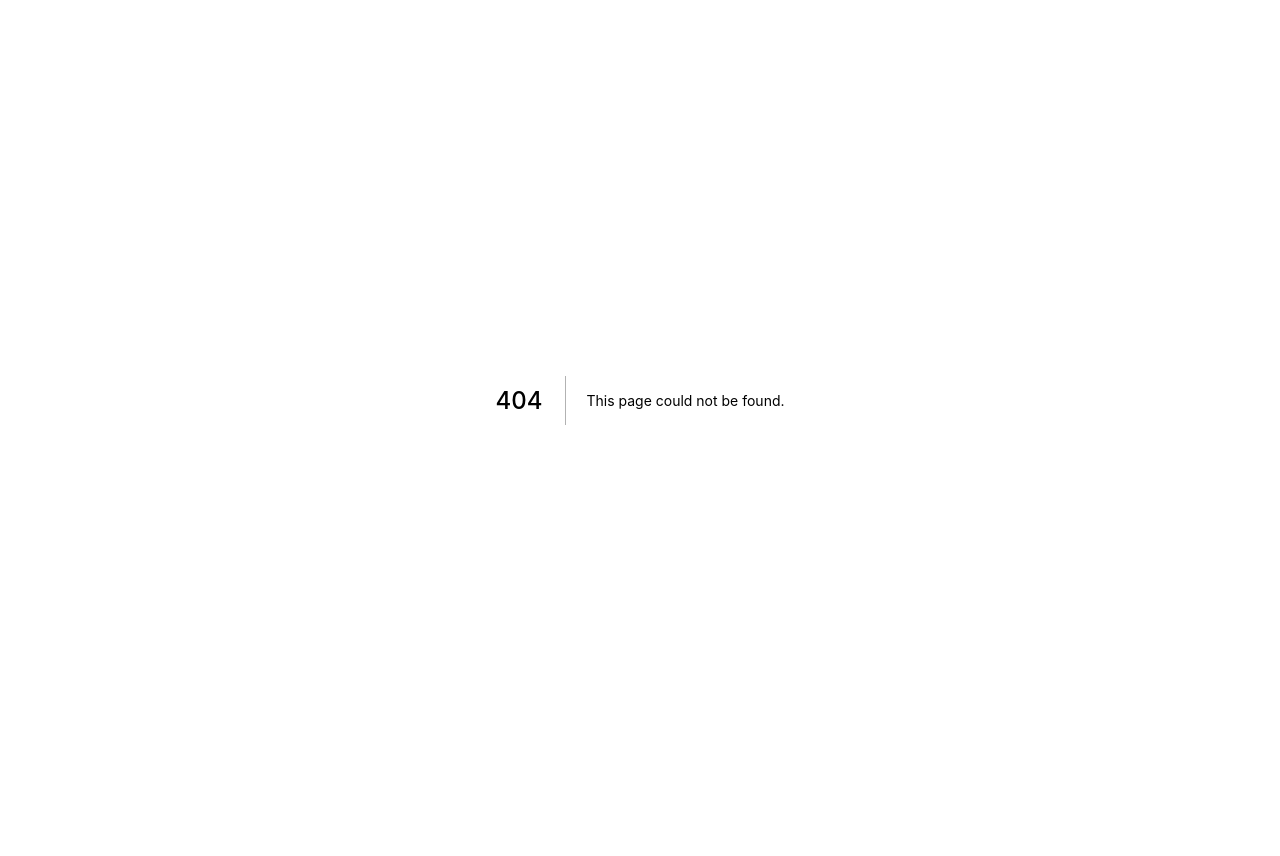
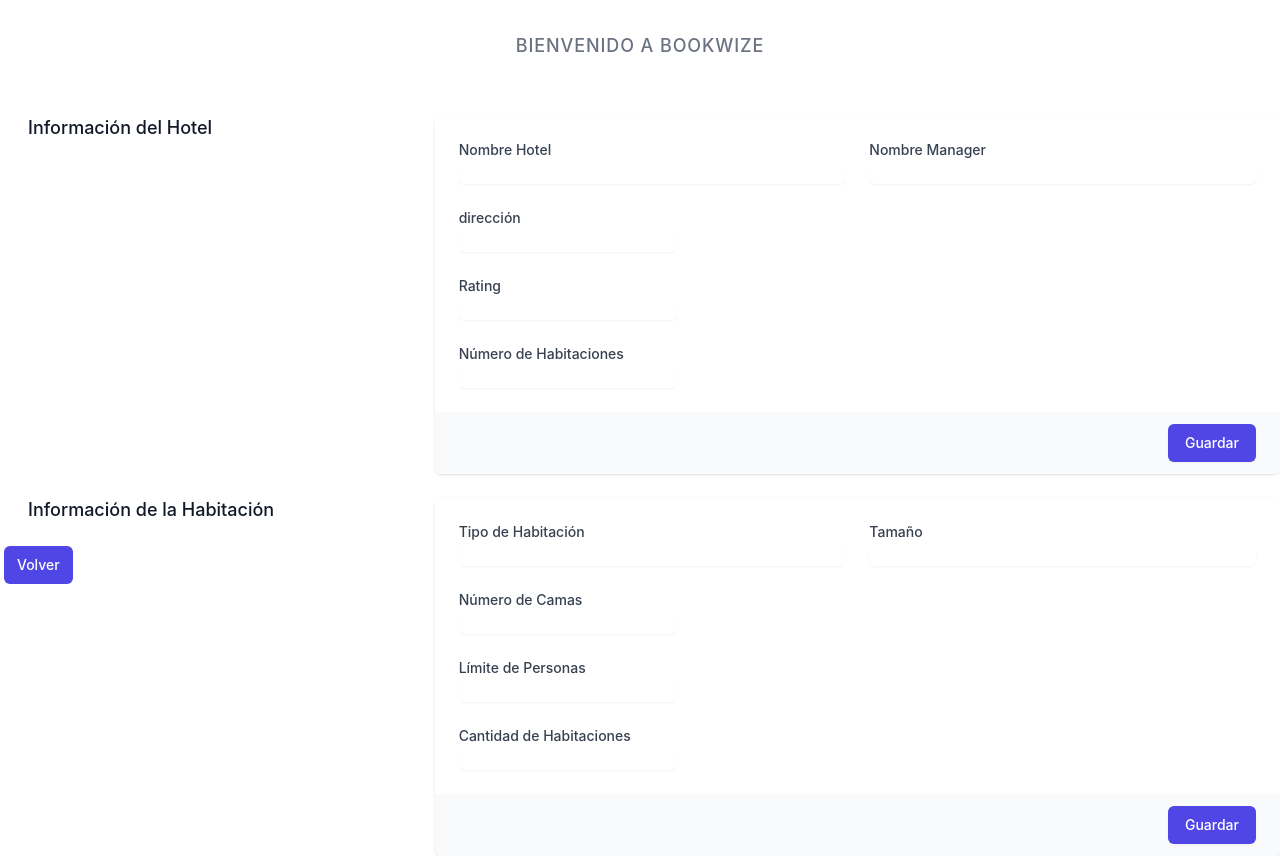
Before and after one commit to pestanadiego/bookwise-client, a Next.js app: page /hotel/create in a window 1280 px wide. Before the commit this address had no page. Before the commit the page ends 800 px from the top, so only its background shows below. Built offline with nearby package versions, Linux system fonts and the light colour scheme.

Commit message:
Agrego forms para creacion de hotel y haitacion

```diff
--- /dev/null
+++ b/components/Form.js
@@ -0,0 +1,52 @@
+export default function From(){
+    return(
+        <div class="mt-10 sm:mt-0">
+            <div class="md:grid md:grid-cols-3 md:gap-6">
+              <div class="md:col-span-1">
+                <div class="px-4 sm:px-0">
+                  <h3 class="px-7 text-lg font-medium leading-6 text-gray-900">Información del Hotel</h3>
+                </div>
+              </div>
+              <div class="mt-5 md:mt-0 md:col-span-2">
+                <form action="#" method="POST">
+                  <div class="shadow overflow-hidden sm:rounded-md">
+                    <div class="px-4 py-5 bg-white sm:p-6">
+                      <div class="grid grid-cols-6 gap-6">
+                        <div class="col-span-6 sm:col-span-3">
+                          <label for="name_hotel" class="block text-sm font-medium text-gray-700">Nombre Hotel</label>
+                          <input type="text" name="name_hotel" id="name_hotel" autocomplete="nombre-hotel" class="mt-1 focus:ring-indigo-500 focus:border-indigo-500 block w-full shadow-sm sm:text-sm border-gray-300 rounded-md"/>
+                        </div>
+
+                        <div class="col-span-6 sm:col-span-3">
+                          <label for="manager" class="block text-sm font-medium text-gray-700">Nombre Manager</label>
+                          <input type="text" name="manager" id="manager" autocomplete="manager" class="mt-1 focus:ring-indigo-500 focus:border-indigo-500 block w-full shadow-sm sm:text-sm border-gray-300 rounded-md"/>
+                        </div>
+
+                        <div class="col-span-6 sm:col-span-4">
+                          <label for="address" class="block text-sm font-medium text-gray-700">dirección</label>
+                          <input type="text" name="address" id="address" autocomplete="address" class="mt-1 focus:ring-indigo-500 focus:border-indigo-500 block w-50 shadow-sm sm:text-sm border-gray-300 rounded-md"/>
+                        </div>
+
+                        <div class="col-span-6">
+                          <label for="rating" class="block text-sm font-medium text-gray-700">Rating</label>
+                          <input type="text" name="rating" id="rating" autocomplete="rating" class="mt-1 focus:ring-indigo-500 focus:border-indigo-500 block w-50 shadow-sm sm:text-sm border-gray-300 rounded-md"/>
+                        </div>
+
+                        <div class="col-span-6 sm:col-span-6 lg:col-span-2">
+                          <label for="nro_hab" class="block text-sm font-medium text-gray-700">Número de Habitaciones</label>
+                          <input type="text" name="nro_hab" id="nro_hab" autocomplete="nro_hab" class="mt-1 focus:ring-indigo-500 focus:border-indigo-500 block w-50 shadow-sm sm:text-sm border-gray-300 rounded-md"/>
+                        </div>
+                      </div>
+                    </div>
+                    <div class="px-4 py-3 bg-gray-50 text-right sm:px-6">
+                      <button type="submit" class="inline-flex justify-center py-2 px-4 border border-transparent shadow-sm text-sm font-medium rounded-md text-white bg-indigo-600 hover:bg-indigo-700 focus:outline-none focus:ring-2 focus:ring-offset-2 focus:ring-indigo-500">
+                        Guardar
+                      </button>
+                    </div>
+                  </div>
+                </form>
+              </div>
+            </div>
+        </div>
+    )
+}
--- /dev/null
+++ b/components/FormHabitaciones.js
@@ -0,0 +1,60 @@
+import Link from 'next/link';
+
+export default function FromHabitaciones(){
+    return(
+        <div class="mt-10 sm:mt-0">
+            <div class="md:grid md:grid-cols-3 md:gap-6">
+              <div class="md:col-span-1">
+                <div class="px-4 sm:px-0">
+                  <h3 class="px-7 text-lg font-medium leading-6 text-gray-900">Información de la Habitación</h3>
+                </div>
+                <br/>
+                <Link href="/">
+                    <button  className="w-50 mx-1 py-2 px-3 border border-transparent text-sm font-medium rounded-md text-white bg-indigo-600 hover:bg-indigo-700 focus:outline-none focus:ring-2 focus:ring-offset-2 focus:ring-indigo-500">
+                        Volver
+                    </button>
+                </Link>
+              </div>
+              <div class="mt-5 md:mt-0 md:col-span-2">
+                <form action="#" method="POST">
+                  <div class="shadow overflow-hidden sm:rounded-md">
+                    <div class="px-4 py-5 bg-white sm:p-6">
+                      <div class="grid grid-cols-6 gap-6">
+                        <div class="col-span-6 sm:col-span-3">
+                          <label for="tipo-hab" class="block text-sm font-medium text-gray-700">Tipo de Habitación</label>
+                          <input type="text" name="tipo-hab" id="tipo-hab" autocomplete="tipo-hab" class="mt-1 focus:ring-indigo-500 focus:border-indigo-500 block w-full shadow-sm sm:text-sm border-gray-300 rounded-md"/>
+                        </div>
+
+                        <div class="col-span-6 sm:col-span-3">
+                          <label for="tamano" class="block text-sm font-medium text-gray-700">Tamaño</label>
+                          <input type="text" name="tamano" id="tamano" autocomplete="tamano" class="mt-1 focus:ring-indigo-500 focus:border-indigo-500 block w-full shadow-sm sm:text-sm border-gray-300 rounded-md"/>
+                        </div>
+
+                        <div class="col-span-6 sm:col-span-4">
+                          <label for="num-camas" class="block text-sm font-medium text-gray-700">Número de Camas</label>
+                          <input type="text" name="num-camas" id="num-camas" autocomplete="num-camas" class="mt-1 focus:ring-indigo-500 focus:border-indigo-500 block w-50 shadow-sm sm:text-sm border-gray-300 rounded-md"/>
+                        </div>
+
+                        <div class="col-span-6">
+                          <label for="limite-personas" class="block text-sm font-medium text-gray-700">Límite de Personas</label>
+                          <input type="text" name="limite-personas" id="limite-personas" autocomplete="limite-personas" class="mt-1 focus:ring-indigo-500 focus:border-indigo-500 block w-30 shadow-sm sm:text-sm border-gray-300 rounded-md"/>
+                        </div>
+
+                        <div class="col-span-6 sm:col-span-6 lg:col-span-2">
+                          <label for="cant-hab" class="block text-sm font-medium text-gray-700">Cantidad de Habitaciones</label>
+                          <input type="text" name="cant-hab" id="cant-hab" autocomplete="cant-hab" class="mt-1 focus:ring-indigo-500 focus:border-indigo-500 block w-50 shadow-sm sm:text-sm border-gray-300 rounded-md"/>
+                        </div>
+                      </div>
+                    </div>
+                    <div class="px-4 py-3 bg-gray-50 text-right sm:px-6">
+                      <button type="submit" class="inline-flex justify-center py-2 px-4 border border-transparent shadow-sm text-sm font-medium rounded-md text-white bg-indigo-600 hover:bg-indigo-700 focus:outline-none focus:ring-2 focus:ring-offset-2 focus:ring-indigo-500">
+                        Guardar
+                      </button>
+                    </div>
+                  </div>
+                </form>
+              </div>
+            </div>
+        </div>
+    )
+}
--- a/components/Navbar.jsx
+++ b/components/Navbar.jsx
@@ -1,4 +1,5 @@
 import { Search, Menu } from '@mui/icons-material';
+import Link from 'next/link';
 
 export default function Navbar() {
   return (
@@ -19,9 +20,11 @@
         <Menu />
       </div>
       <div className="flex flex-row-reverse mr-8 hidden md:flex">
-        <button className="w-full mx-1 py-2 px-3 border border-transparent text-sm font-medium rounded-md text-white bg-indigo-600 hover:bg-indigo-700 focus:outline-none focus:ring-2 focus:ring-offset-2 focus:ring-indigo-500">
+        <Link href="/hotel/create">
+        <button  className="w-full mx-1 py-2 px-3 border border-transparent text-sm font-medium rounded-md text-white bg-indigo-600 hover:bg-indigo-700 focus:outline-none focus:ring-2 focus:ring-offset-2 focus:ring-indigo-500">
           Crear
         </button>
+        </Link>
       </div>
     </div>
   );
--- /dev/null
+++ b/pages/hotel/create.js
@@ -0,0 +1,15 @@
+import Form from 'components/Form';
+import FormHabitaciones from 'components/FormHabitaciones';
+
+
+export default function CreateHotel(){
+    return(
+        <div>
+            <p className="px-6 py-8 text-center text-lg font-medium text-gray-500 uppercase tracking-wider">Bienvenido a Bookwize</p>
+            <br/>
+            <Form/>
+            <br/>
+            <FormHabitaciones/>
+        </div>
+    )
+}
```
Also changed, not shown: package.json (+5 -3 lines), 1 other file (tests, documents, lock files or other folders).
